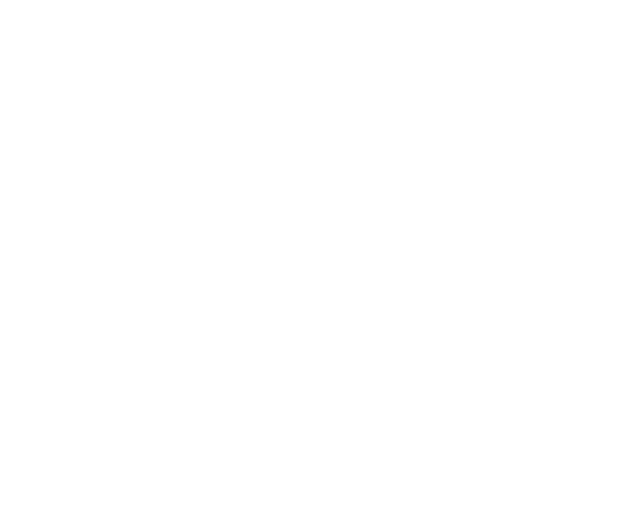
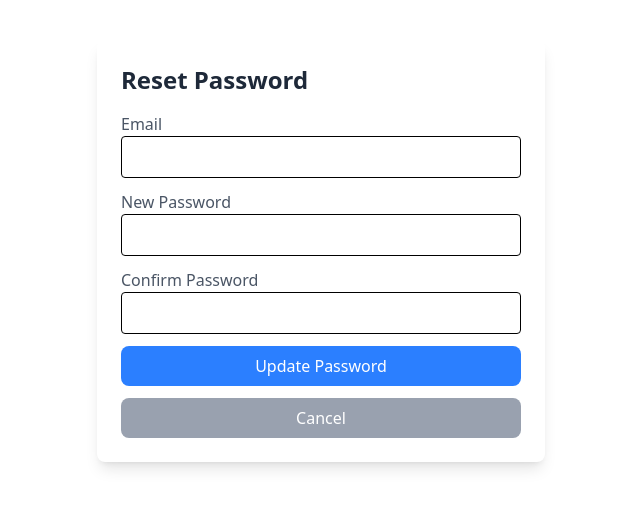
Before and after one commit to mhd-Shaan/ADMINS-SESSION, a React (Vite) app in the folder Frontend/: page /reset-password in a window 1280 px wide. Before the commit this address had no page. Shown: the top 508 px of the page, without its empty margins (319-959 px from the left). Built offline with nearby package versions, Linux system fonts and the light colour scheme.

Commit message:
Updated authentication, login, and profile details; added EditPassword page

```diff
--- a/Frontend/src/App.jsx
+++ b/Frontend/src/App.jsx
@@ -22,6 +22,7 @@
 import ManageUsers from "./pages/ManageUsers";
 import ManageProducts from "./pages/ManageProducts";
 import ProfileDetails from "./components/ProfileDetails";
+import EditPassword from "./pages/EditPassword";
 
 function App() {
   const [admins, setAdmin] = useState(null); // Initialize as null
@@ -69,6 +70,7 @@
         {/* Public Route */}
         <Route path="/" element={<Login />} />
        <Route path="/profile" element={<ProfileDetails/>}></Route>
+       <Route path="/reset-password" element={<EditPassword/>}></Route>
         <Route
           path="/home"
           element={
--- a/Frontend/src/Login.jsx
+++ b/Frontend/src/Login.jsx
@@ -55,7 +55,7 @@
         navigate("/home");
       }
     } catch (error) {
-      toast.error(error.response.data.error);
+      toast.error(error.response?.data?.error || "Something went wrong");
     }
   };
 
@@ -97,6 +97,17 @@
             Login
           </button>
         </form>
+
+        {/* ✅ Forgot Password Link */}
+        <p className="text-center mt-3 text-gray-300 text-sm">
+          <span
+            className="text-blue-400 cursor-pointer hover:underline"
+            onClick={() => navigate("/reset-password")}
+          >
+            Forgot Password?
+          </span>
+        </p>
+
         <div className="absolute -top-6 right-6 w-12 h-12 bg-[#0b1a30] rounded-full flex items-center justify-center shadow-md">
           <span className="text-xl">🔧</span>
         </div>
--- a/Frontend/src/components/ProfileDetails.jsx
+++ b/Frontend/src/components/ProfileDetails.jsx
@@ -1,4 +1,3 @@
-import axios from "axios";
 import React, { useEffect, useState } from "react";
 import { useNavigate } from "react-router-dom";
 import { useSelector } from "react-redux";
@@ -7,26 +6,22 @@
   const { admin } = useSelector((state) => state.admin);
   const navigate = useNavigate();
 
-  // Initialize state
   const [user, setUser] = useState({
     name: "",
     email: "",
-    password: "",
     role: "",
   });
 
-  // Update state when admin data is available
+
   useEffect(() => {
     if (admin) {
       setUser({
-        name: admin.name ,
-        email: admin.email ,
-        password: "********", // Keep masked for security
-        role: admin.role ,
+        name: admin.name,
+        email: admin.email,
+        role: admin.role,
       });
     }
   }, [admin]);
-
 
   return (
     <div className="max-w-md mx-auto mt-10 bg-white p-6 shadow-lg rounded-lg">
@@ -44,20 +39,22 @@
         </div>
 
         <div className="flex justify-between">
-          <span className="font-medium text-gray-600">Password:</span>
-          <span className="text-gray-800">{user.password}</span>
-        </div>
-
-        <div className="flex justify-between">
           <span className="font-medium text-gray-600">Role:</span>
           <span className="text-gray-800">{user.role}</span>
         </div>
+
+        <button
+        onClick={() => navigate("/reset-password", { state: { Email: user.email } })}
+        className="mt-4 w-full bg-blue-500 text-white py-2 px-4 rounded-lg hover:bg-blue-600 transition"
+      >
+        Reset Password
+      </button>
       </div>
 
       {/* Back Button */}
       <button
-        onClick={() => navigate(-1)}
-        className="mt-6 w-full bg-blue-500 text-white py-2 px-4 rounded-lg hover:bg-blue-600 transition"
+        onClick={() => navigate('/home')}
+        className="mt-6 w-full bg-gray-500 text-white py-2 px-4 rounded-lg hover:bg-gray-600 transition"
       >
         Back
       </button>
--- /dev/null
+++ b/Frontend/src/pages/EditPassword.jsx
@@ -0,0 +1,123 @@
+import React, { useState, useEffect } from "react";
+import axios from "axios";
+import { useLocation, useNavigate } from "react-router-dom";
+
+const EditPassword = () => {
+  const [password, setPassword] = useState("");
+  const [confirmpassword, setConfirmPassword] = useState("");
+  const [email, setEmail] = useState(""); // ✅ State for email
+
+  const location = useLocation();
+  const navigate = useNavigate();
+  const { Email } = location.state || {}; // ✅ Get email from state
+
+  // ✅ Use useEffect to set email once
+  useEffect(() => {
+    if (Email) {
+      setEmail(Email);
+    }
+  }, [Email]);
+
+  const handleSubmit = async (e) => {
+    e.preventDefault();
+
+    if (!email) {
+      alert("Email is required!");
+      return;
+    }
+    if (!password) {
+      alert("password is required");
+      return;
+    }
+    if (!confirmpassword) {
+      alert("confirm password is required");
+      return;
+    }
+    if (password.length < 6) {
+      alert("password must be 6-digit minimum");
+      return;
+    }
+
+    if (password !== confirmpassword) {
+      alert("Passwords do not match");
+      return;
+    }
+
+    try {
+      const response = await axios.post(
+        "http://localhost:5000/updatepassword",
+        {
+          email,
+          password,
+          confirmpassword,
+        }
+      );
+      alert(response.data.message);
+      {Email?navigate("/profile"):navigate("/")} // ✅ Redirect to Profile page after success
+    } catch (error) {
+      alert(error.response?.data?.error || "Something went wrong");
+    }
+  };
+
+  return (
+    <div className="max-w-md mx-auto mt-10 bg-white p-6 shadow-lg rounded-lg">
+      <h2 className="text-2xl font-semibold text-gray-800 mb-4">
+        Reset Password
+      </h2>
+
+      <form onSubmit={handleSubmit} className="space-y-3">
+        <div>
+          <label className="block text-gray-600 font-medium">Email</label>
+          <input
+            type="email"
+            value={email}
+            onChange={(e) => setEmail(e.target.value)}
+            readOnly={!!Email}
+            className= {Email?"w-full p-2 border rounded bg-gray-200 cursor-not-allowed":"w-full p-2 border rounded"}
+          />
+        </div>
+
+        <div>
+          <label className="block text-gray-600 font-medium">
+            New Password
+          </label>
+          <input
+            type="password"
+            value={password}
+            onChange={(e) => setPassword(e.target.value)}
+            className="w-full p-2 border rounded"
+          />
+        </div>
+
+        <div>
+          <label className="block text-gray-600 font-medium">
+            Confirm Password
+          </label>
+          <input
+            type="password"
+            value={confirmpassword}
+            onChange={(e) => setConfirmPassword(e.target.value)}
+            className="w-full p-2 border rounded"
+          />
+        </div>
+
+        <button
+          type="submit"
+          className="w-full bg-blue-500 text-white py-2 px-4 rounded-lg hover:bg-blue-600 transition"
+        >
+          Update Password
+        </button>
+      </form>
+
+      <button
+  onClick={Email ? () => navigate("/profile") : () => navigate("/")}
+  className="mt-3 w-full bg-gray-400 text-white py-2 px-4 rounded-lg hover:bg-gray-500 transition"
+>
+  Cancel
+</button>
+
+    </div>
+  );
+};
+
+export default EditPassword;
```
Also changed, not shown: 2 other files (tests, documents, lock files or other folders).
